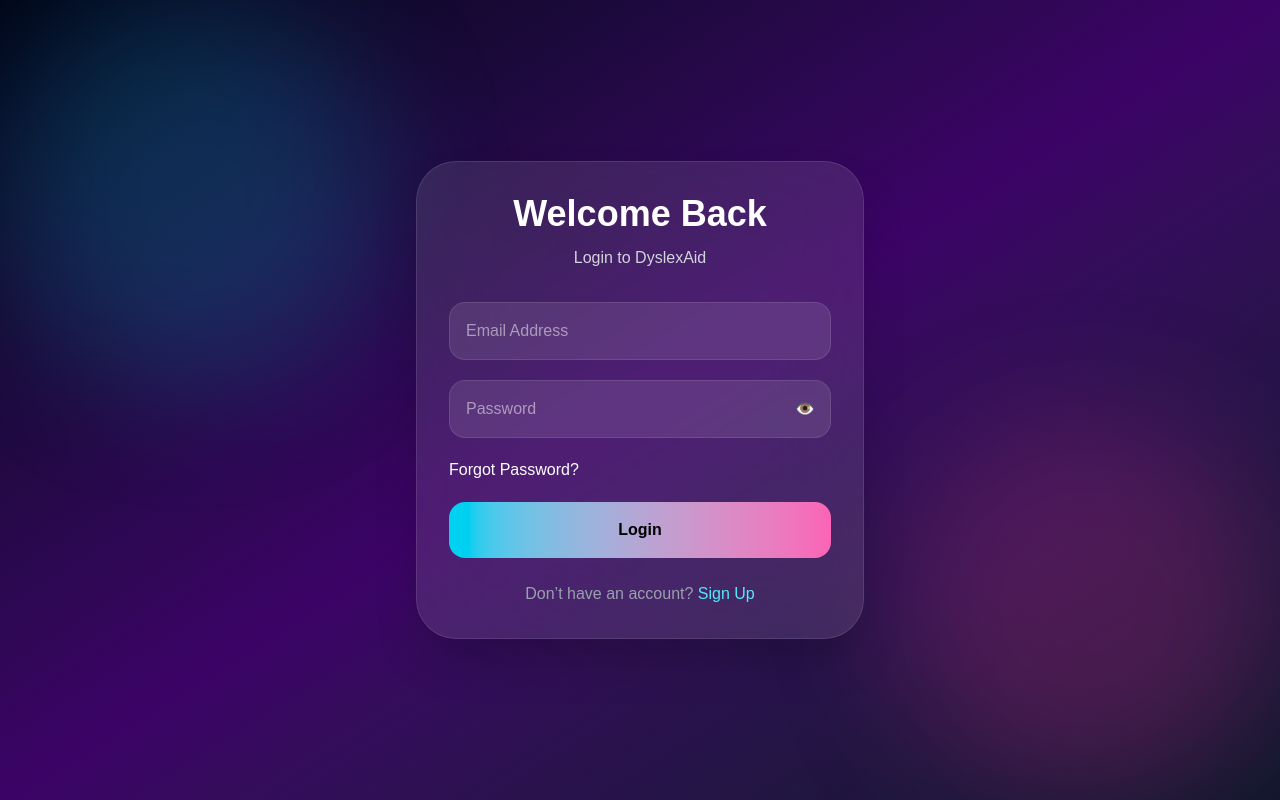
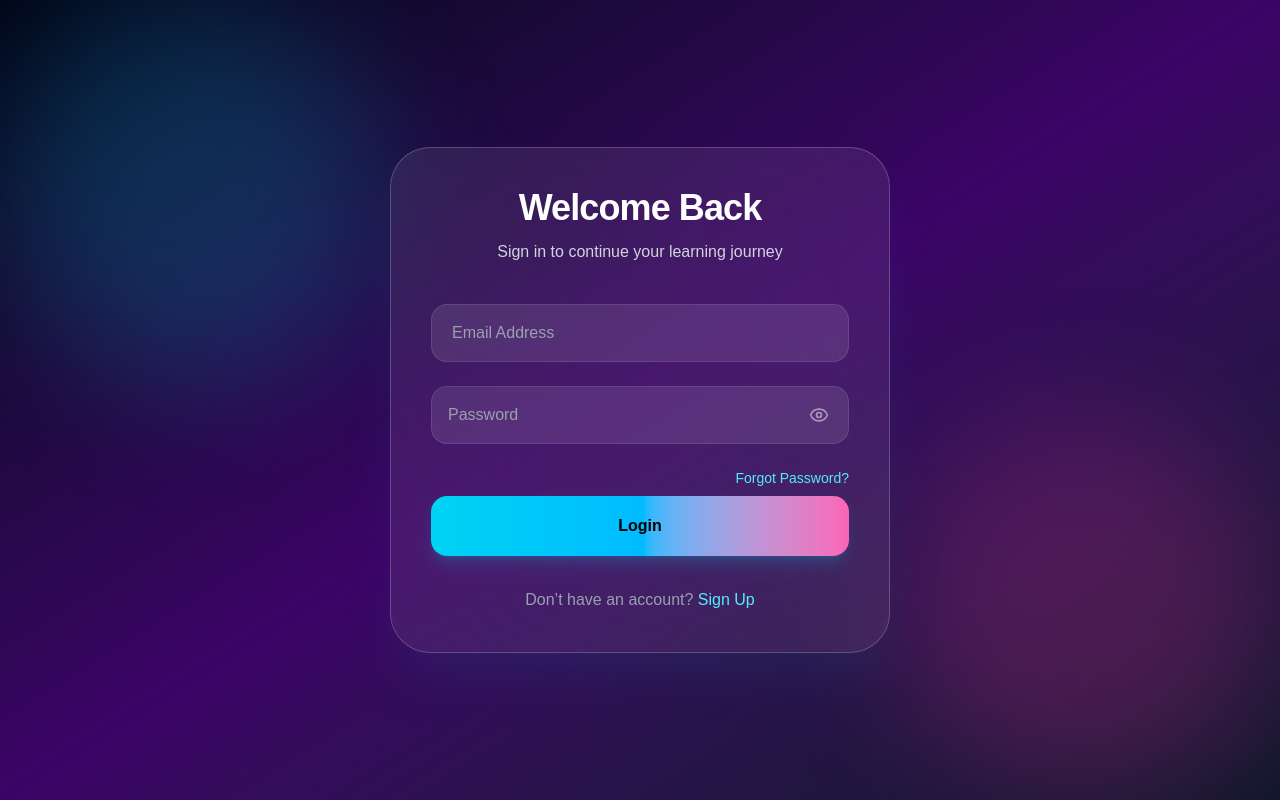
Before and after one commit to ashutoshmaharaj021/DyslexAid, a React (Vite) app: page /login in a window 1280 px wide. Built offline with nearby package versions, Linux system fonts and the light colour scheme.

Commit message:
Improve login UI and password visibility

```diff
--- a/package.json
+++ b/package.json
@@ -16,6 +16,7 @@
     "firebase": "^12.14.0",
     "framer-motion": "^12.40.0",
     "jspdf": "^4.2.1",
+    "lucide-react": "^1.26.0",
     "react": "^19.2.6",
     "react-dom": "^19.2.6",
     "react-hot-toast": "^2.6.0",
--- a/src/pages/Login.jsx
+++ b/src/pages/Login.jsx
@@ -10,6 +10,7 @@ import {
 import { auth, db } from "../firebase";
 import { sendPasswordResetEmail } from "firebase/auth";
 import toast from "react-hot-toast";
+import { Eye, EyeOff } from "lucide-react";
 
 export default function Login() {
     const [email, setEmail] = useState("");
@@ -105,28 +106,28 @@ export default function Login() {
     return (
         <div className="min-h-screen flex items-center justify-center bg-gradient-to-br from-slate-950 via-purple-950 to-slate-900 px-6">
 
-            <div className="w-full max-w-md backdrop-blur-2xl bg-white/10 border border-white/10 rounded-[40px] p-8 shadow-2xl">
+            <div className="w-full max-w-[500px] backdrop-blur-3xl bg-white/[0.08] border border-white/20 rounded-[40px] p-10 shadow-2xl shadow-cyan-500/10">
 
-                <div className="text-center mb-8">
+                <div className="text-center mb-10">
 
-                    <h1 className="text-4xl font-bold text-white mb-3">
+                    <h1 className="text-4xl font-extrabold tracking-tight text-white mb-3">
                         Welcome Back
                     </h1>
 
-                    <p className="text-gray-300">
-                        Login to DyslexAid
+                    <p className="text-gray-300 text-base mt-2">
+                        Sign in to continue your learning journey
                     </p>
 
                 </div>
 
-                <form onSubmit={handleLogin} className="space-y-5">
+                <form onSubmit={handleLogin} className="space-y-6">
 
                     <input
                         type="email"
                         placeholder="Email Address"
                         value={email}
                         onChange={(e) => setEmail(e.target.value)}
-                        className="w-full p-4 rounded-2xl bg-white/10 border border-white/10 text-white outline-none"
+                        className="w-full py-4 px-5 rounded-2xl bg-white/10 border border-white/10 text-white placeholder:text-gray-400 outline-none transition-all duration-300 focus:border-cyan-400 focus:ring-2 focus:ring-cyan-400/20"
                     />
 
                     <div className="relative">
@@ -136,38 +137,45 @@ export default function Login() {
                             placeholder="Password"
                             value={password}
                             onChange={(e) => setPassword(e.target.value)}
-        className="w-full p-4 rounded-2xl bg-white/10 border border-white/10 text-white outline-none pr-14"
+                            className="w-full p-4 pr-14 rounded-2xl bg-white/10 border border-white/10 text-white placeholder:text-gray-400 outline-none transition-all duration-300 focus:border-cyan-400 focus:ring-2 focus:ring-cyan-400/20"
                         />
 
                         <button
                             type="button"
                             onClick={() => setShowPassword(!showPassword)}
-        className="absolute right-4 top-1/2 -translate-y-1/2 text-gray-300 hover:text-white transition-colors"
+                            className="absolute inset-y-0 right-5 flex items-center text-white/50 hover:text-cyan-300 transition-colors duration-200"
                         >
-        {showPassword ? "🙈" : "👁️"}
+                            {showPassword ? (
+                                <EyeOff size={20} strokeWidth={2} />
+                            ) : (
+                                <Eye size={20} strokeWidth={2} />
+                            )}
                         </button>
 
                     </div>
+                    <div className="flex justify-end mt-2 mb-2">
                         <button
                             type="button"
                             onClick={handleForgotPassword}
+                            className="text-sm font-medium text-cyan-300 hover:text-cyan-200 transition-colors duration-300"
                         >
                             Forgot Password?
                         </button>
+                    </div>
 
                     <button
                         type="submit"
-                        className="w-full py-4 rounded-2xl bg-gradient-to-r from-cyan-400 to-pink-400 text-black font-bold"
+                        className="w-full py-4.5 rounded-2xl bg-gradient-to-r from-cyan-400 via-sky-400 to-pink-400 text-black font-bold shadow-lg shadow-cyan-500/20 hover:scale-[1.02] active:scale-100 transition-all duration-300"
                     >
                         Login
                     </button>
 
                 </form>
-                <p className="text-center text-gray-400 mt-6">
+                <p className="text-center text-gray-400 mt-8">
                     Don’t have an account?
                     <Link
                         to="/signup"
-                        className="text-cyan-300 hover:text-cyan-200"
+                        className="font-medium text-cyan-300 hover:text-cyan-200 transition-colors"
                     >
                         {" "}Sign Up
                     </Link>
```
Also changed, not shown: 1 other file (tests, documents, lock files or other folders). Lines whose indentation alone changed are shown as unchanged.
